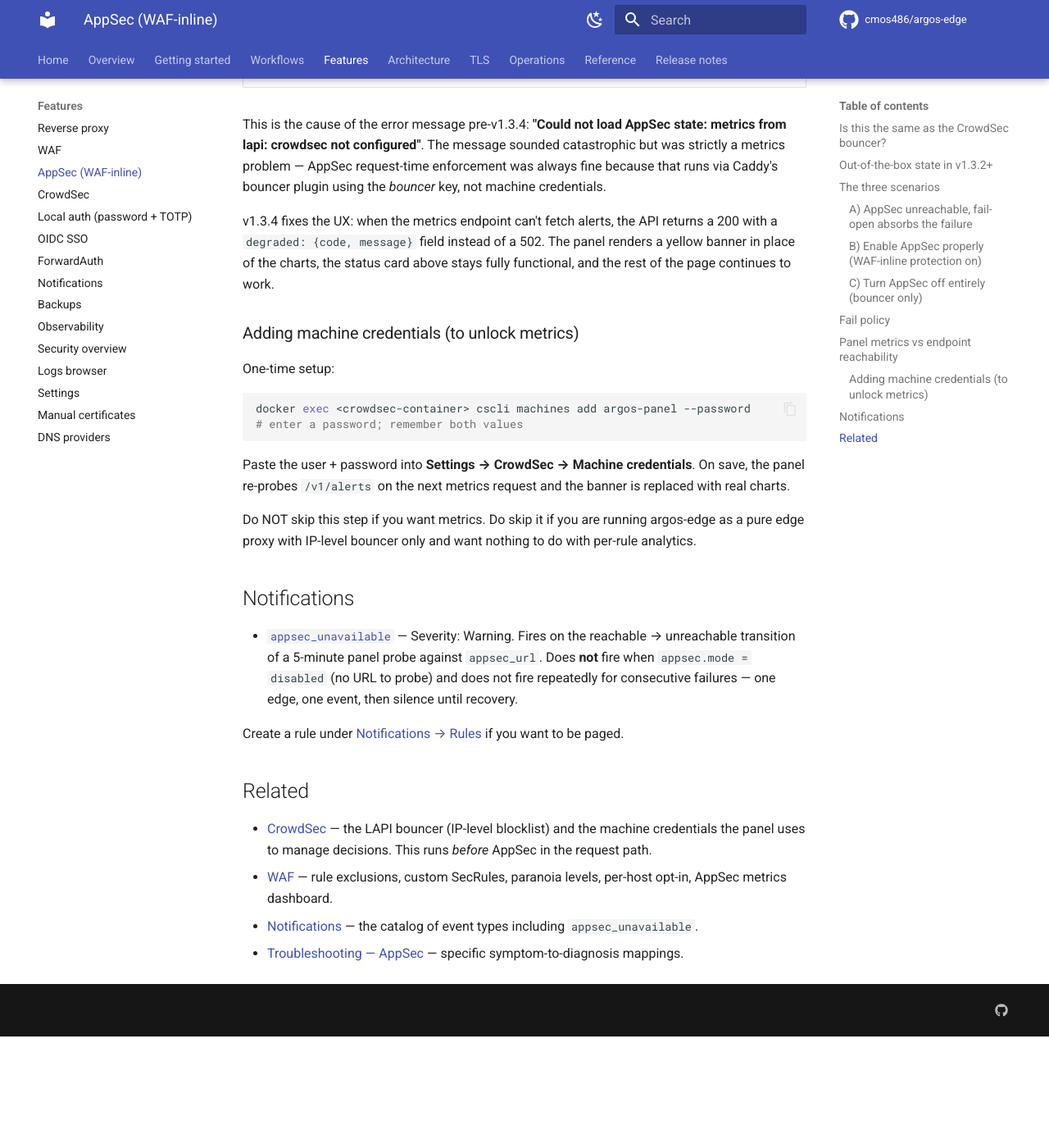
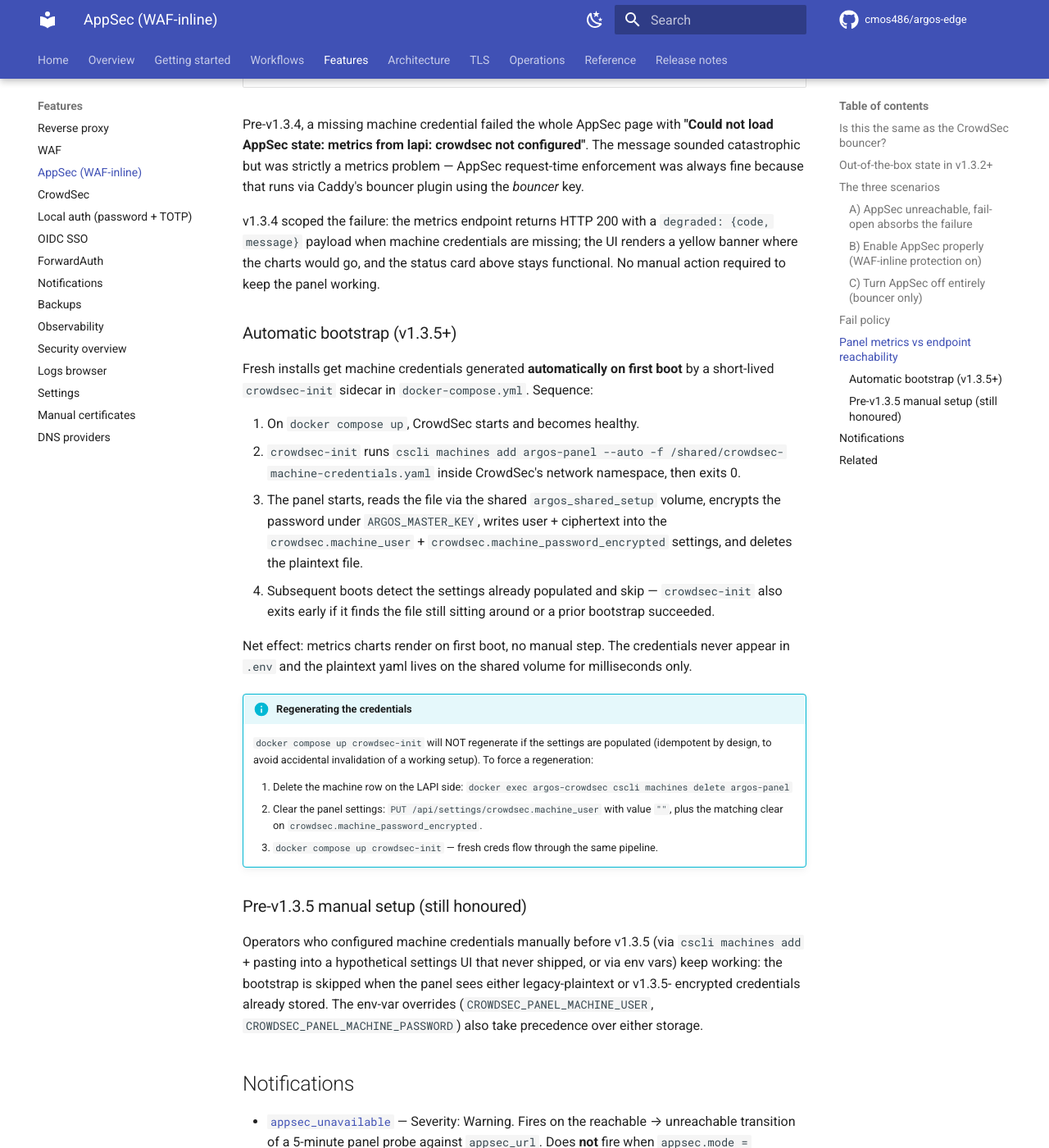
Before and after one commit to cmos486/argos-edge, an MkDocs documentation site: the page built from docs/features/appsec.md, in a window 1280 px wide and 1400 px high, scrolled down 4673 px. Shown: the whole window at 82% size. Built offline with MkDocs 1.6.1 and Material for MkDocs 9.7.7, drawn with Linux system fonts in a browser that asks for light colours; comment, search, counter and statistics services are not loaded; before the commit the page ends 5937 px from its top, so only the background shows below that.

Commit message:
docs: update AppSec page with auto-bootstrap explanation

````diff
--- a/docs/features/appsec.md
+++ b/docs/features/appsec.md
@@ -209,37 +209,68 @@
 | Tab area | What it reads | Credential needed |
 |---|---|---|
 | Status card + collections list | Local filesystem (the CrowdSec hub index mounted into the panel container) + a TCP probe to `:7422`/`:7423` | None. Works with zero CrowdSec credentials. |
-| Metrics (hits chart, top IPs, top rules) | `GET /v1/alerts` on LAPI | **Machine credentials** (user + password). Bouncer key alone returns `ErrNotConfigured`. |
+| Metrics (hits chart, top IPs, top rules) | `GET /v1/alerts` on LAPI | **Machine credentials** (user + password → JWT). Bouncer key alone returns `ErrNotConfigured`. |
 
-This is the cause of the error message pre-v1.3.4: **"Could not
-load AppSec state: metrics from lapi: crowdsec not configured"**.
-The message sounded catastrophic but was strictly a metrics problem
-— AppSec request-time enforcement was always fine because that
-runs via Caddy's bouncer plugin using the *bouncer* key, not
-machine credentials.
+Pre-v1.3.4, a missing machine credential failed the whole AppSec
+page with **"Could not load AppSec state: metrics from lapi:
+crowdsec not configured"**. The message sounded catastrophic but
+was strictly a metrics problem — AppSec request-time enforcement
+was always fine because that runs via Caddy's bouncer plugin using
+the *bouncer* key.
 
-v1.3.4 fixes the UX: when the metrics endpoint can't fetch alerts,
-the API returns a 200 with a `degraded: {code, message}` field
-instead of a 502. The panel renders a yellow banner in place of
-the charts, the status card above stays fully functional, and the
-rest of the page continues to work.
+v1.3.4 scoped the failure: the metrics endpoint returns HTTP 200
+with a `degraded: {code, message}` payload when machine credentials
+are missing; the UI renders a yellow banner where the charts would
+go, and the status card above stays functional. No manual action
+required to keep the panel working.
 
-### Adding machine credentials (to unlock metrics)
+### Automatic bootstrap (v1.3.5+)
 
-One-time setup:
+Fresh installs get machine credentials generated **automatically on
+first boot** by a short-lived `crowdsec-init` sidecar in
+`docker-compose.yml`. Sequence:
 
-```bash
-docker exec <crowdsec-container> cscli machines add argos-panel --password
-# enter a password; remember both values
-```
+1. On `docker compose up`, CrowdSec starts and becomes healthy.
+2. `crowdsec-init` runs `cscli machines add argos-panel --auto -f
+   /shared/crowdsec-machine-credentials.yaml` inside CrowdSec's
+   network namespace, then exits 0.
+3. The panel starts, reads the file via the shared `argos_shared_setup`
+   volume, encrypts the password under `ARGOS_MASTER_KEY`, writes
+   user + ciphertext into the `crowdsec.machine_user` +
+   `crowdsec.machine_password_encrypted` settings, and deletes the
+   plaintext file.
+4. Subsequent boots detect the settings already populated and
+   skip — `crowdsec-init` also exits early if it finds the file
+   still sitting around or a prior bootstrap succeeded.
 
-Paste the user + password into **Settings → CrowdSec → Machine
-credentials**. On save, the panel re-probes `/v1/alerts` on the next
-metrics request and the banner is replaced with real charts.
+Net effect: metrics charts render on first boot, no manual step.
+The credentials never appear in `.env` and the plaintext yaml
+lives on the shared volume for milliseconds only.
 
-Do NOT skip this step if you want metrics. Do skip it if you are
-running argos-edge as a pure edge proxy with IP-level bouncer only
-and want nothing to do with per-rule analytics.
+!!! info "Regenerating the credentials"
+    `docker compose up crowdsec-init` will NOT regenerate if the
+    settings are populated (idempotent by design, to avoid
+    accidental invalidation of a working setup). To force a
+    regeneration:
+
+    1. Delete the machine row on the LAPI side:
+       `docker exec argos-crowdsec cscli machines delete argos-panel`
+    2. Clear the panel settings:
+       `PUT /api/settings/crowdsec.machine_user` with value `""`,
+       plus the matching clear on
+       `crowdsec.machine_password_encrypted`.
+    3. `docker compose up crowdsec-init` — fresh creds flow through
+       the same pipeline.
+
+### Pre-v1.3.5 manual setup (still honoured)
+
+Operators who configured machine credentials manually before v1.3.5
+(via `cscli machines add` + pasting into a hypothetical settings UI
+that never shipped, or via env vars) keep working: the bootstrap is
+skipped when the panel sees either legacy-plaintext or v1.3.5-
+encrypted credentials already stored. The env-var overrides
+(`CROWDSEC_PANEL_MACHINE_USER`, `CROWDSEC_PANEL_MACHINE_PASSWORD`)
+also take precedence over either storage.
 
 ## Notifications
 
````
Also changed, not shown: docs/operations/troubleshooting.md (+21 -19 lines).
